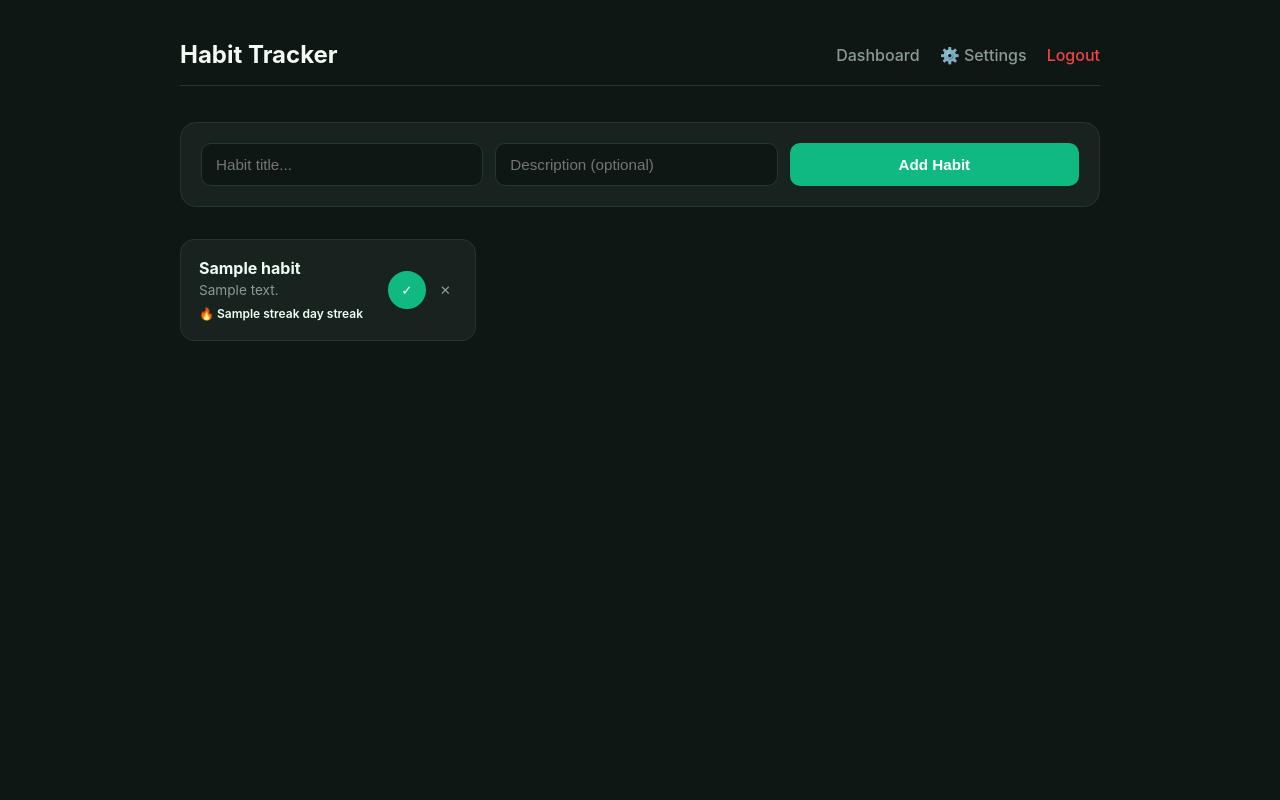
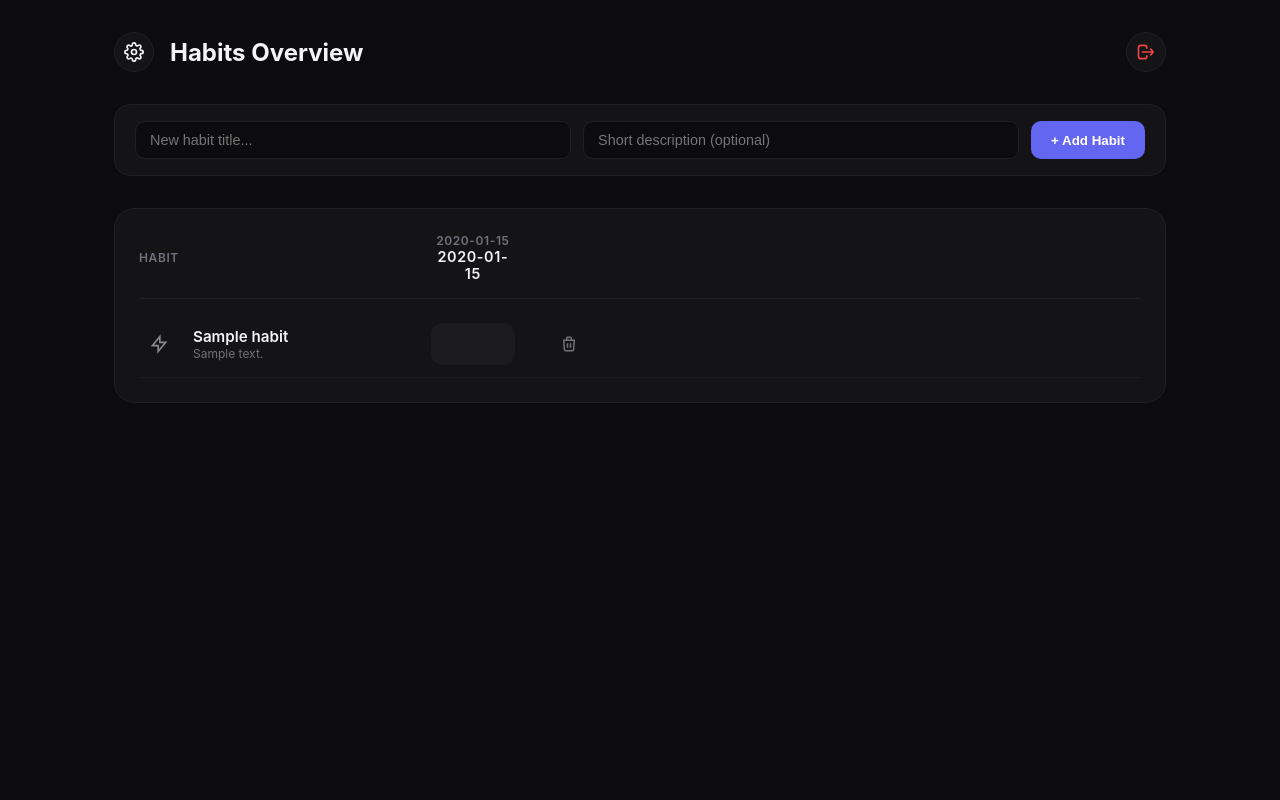
Before and after one commit to Stefanelli01/Habit-manager, a FastAPI app: template src/web/templates/index.html in a window 1280 px wide. Run offline with FastAPI, Linux system fonts and the light colour scheme; the template is opened without the code that fills it: most values are stand-ins (such as "Sample title", 1, 10 or a date in 2020); some libraries are stand-ins or nearby versions.

Commit message:
Implement desktop heatmap grid layout with SVG icons inspired by iOS habit tracker

```diff
--- a/src/web/main.py
+++ b/src/web/main.py
@@ -1,7 +1,7 @@
 import os
 from contextlib import asynccontextmanager
-from datetime import date
-from fastapi import FastAPI, Form, Request, Response
+from datetime import date, timedelta
+from fastapi import FastAPI, Form, Request
 from fastapi.responses import HTMLResponse, RedirectResponse
 from fastapi.staticfiles import StaticFiles
 from fastapi.templating import Jinja2Templates
@@ -31,34 +31,61 @@ app = FastAPI(title="Habit Manager", lifespan=lifespan)
 templates = Jinja2Templates(directory="src/web/templates")
 app.mount("/static", StaticFiles(directory="src/web/static"), name="static")
 
+PALETTES = [
+    {"bg": "#6366f1", "icon_bg": "rgba(99, 102, 241, 0.15)"},
+    {"bg": "#f97316", "icon_bg": "rgba(249, 115, 22, 0.15)"},
+    {"bg": "#ec4899", "icon_bg": "rgba(236, 72, 153, 0.15)"},
+    {"bg": "#06b6d4", "icon_bg": "rgba(6, 182, 212, 0.15)"},
+    {"bg": "#a855f7", "icon_bg": "rgba(168, 85, 247, 0.15)"},
+    {"bg": "#10b981", "icon_bg": "rgba(16, 185, 129, 0.15)"},
+    {"bg": "#eab308", "icon_bg": "rgba(234, 179, 8, 0.15)"},
+]
+
 
 def get_current_user_id(request: Request):
     user_id = request.cookies.get("user_id")
     return int(user_id) if user_id and user_id.isdigit() else None
 
 
-def fetch_habits_with_streaks(user_id: int):
+def fetch_habits_with_grid(user_id: int):
     habits = get_all_habits_by_user(user_id)
-    habits_list = []
-    today_str = str(date.today())
+    today = date.today()
+    days_strip = [(today - timedelta(days=i)) for i in range(6, -1, -1)]
 
     conn = get_db_connection()
     cursor = conn.cursor()
 
-    for habit in habits:
+    habits_list = []
+    for idx, habit in enumerate(habits):
         habit_dict = dict(habit)
+
         cursor.execute(
             "SELECT completed_at FROM habit_logs WHERE habit_id = ? ORDER BY completed_at DESC",
             (habit_dict["id"],),
         )
-        logs = [row["completed_at"] for row in cursor.fetchall()]
+        logs = set(row["completed_at"] for row in cursor.fetchall())
 
-        habit_dict["streak"] = calculate_streak(logs)
-        habit_dict["completed_today"] = today_str in logs
+        color_theme = PALETTES[idx % len(PALETTES)]
+        habit_dict["color"] = color_theme["bg"]
+        habit_dict["icon_bg"] = color_theme["icon_bg"]
+
+        grid_days = []
+        for d in days_strip:
+            d_str = str(d)
+            grid_days.append(
+                {
+                    "date": d_str,
+                    "is_today": d == today,
+                    "completed": d_str in logs,
+                }
+            )
+
+        habit_dict["grid_days"] = grid_days
+        habit_dict["streak"] = calculate_streak(sorted(list(logs), reverse=True))
         habits_list.append(habit_dict)
 
     conn.close()
-    return habits_list
+    return habits_list, days_strip
 
 
 @app.get("/login", response_class=HTMLResponse)
@@ -80,7 +107,6 @@ async def login_submit(
     user = authenticate_user(username, password)
     if user:
         response = RedirectResponse(url="/", status_code=303)
-        # Cookie de sessão (expira ao fechar se não escolher remember_me)
         max_age = 30 * 24 * 60 * 60 if remember_me else None
         response.set_cookie(key="user_id", value=str(user["id"]), max_age=max_age)
         return response
@@ -118,9 +144,11 @@ async def read_dashboard(request: Request):
     if not user_id:
         return RedirectResponse(url="/login", status_code=303)
 
-    habits = fetch_habits_with_streaks(user_id)
+    habits, days_strip = fetch_habits_with_grid(user_id)
     return templates.TemplateResponse(
-        request=request, name="index.html", context={"habits": habits}
+        request=request,
+        name="index.html",
+        context={"habits": habits, "days_strip": days_strip},
     )
 
 
@@ -143,23 +171,25 @@ async def add_habit(
     if user_id and name.strip():
         create_habit(user_id, name.strip(), description.strip())
 
-    habits = fetch_habits_with_streaks(user_id)
+    habits, days_strip = fetch_habits_with_grid(user_id)
     return templates.TemplateResponse(
         request=request,
         name="partials/habit_list.html",
-        context={"habits": habits},
+        context={"habits": habits, "days_strip": days_strip},
     )
 
 
 @app.post("/habits/{habit_id}/complete", response_class=HTMLResponse)
-async def complete_habit(request: Request, habit_id: int):
+async def complete_habit(
+    request: Request, habit_id: int, date_str: str = Form(...)
+):
     user_id = get_current_user_id(request)
-    mark_habit_completed(habit_id)
-    habits = fetch_habits_with_streaks(user_id)
+    mark_habit_completed(habit_id, date_str)
+    habits, days_strip = fetch_habits_with_grid(user_id)
     return templates.TemplateResponse(
         request=request,
         name="partials/habit_list.html",
-        context={"habits": habits},
+        context={"habits": habits, "days_strip": days_strip},
     )
 
 
@@ -167,9 +197,9 @@ async def complete_habit(request: Request, habit_id: int):
 async def remove_habit(request: Request, habit_id: int):
     user_id = get_current_user_id(request)
     delete_habit(user_id, habit_id)
-    habits = fetch_habits_with_streaks(user_id)
+    habits, days_strip = fetch_habits_with_grid(user_id)
     return templates.TemplateResponse(
         request=request,
         name="partials/habit_list.html",
-        context={"habits": habits},
+        context={"habits": habits, "days_strip": days_strip},
     )
--- a/src/web/static/style.css
+++ b/src/web/static/style.css
@@ -5,30 +5,22 @@
 }
 
 :root {
-    --bg-main: #0f1715;
-    --card-bg: #18221f;
-    --card-border: #263530;
-    --text-main: #f0fdf4;
-    --text-muted: #8b9b94;
-
-    --accent-emerald: #10b981;
-    --accent-emerald-hover: #059669;
-    --accent-sage: #34d399;
-    --accent-earth: #d97706;
+    --bg-main: #0c0c0e;
+    --card-bg: #141417;
+    --card-border: #202024;
+    --text-main: #f4f4f6;
+    --text-muted: #71717a;
+    --accent-blue: #6366f1;
     --accent-red: #ef4444;
 }
 
 [data-theme="light"] {
-    --bg-main: #f4f7f5;
+    --bg-main: #f8fafc;
     --card-bg: #ffffff;
     --card-border: #e2e8f0;
-    --text-main: #132a22;
+    --text-main: #0f172a;
     --text-muted: #64748b;
-
-    --accent-emerald: #059669;
-    --accent-emerald-hover: #047857;
-    --accent-sage: #10b981;
-    --accent-earth: #b45309;
+    --accent-blue: #4f46e5;
     --accent-red: #dc2626;
 }
 
@@ -36,49 +28,44 @@ body {
     background-color: var(--bg-main);
     color: var(--text-main);
     font-family: -apple-system, BlinkMacSystemFont, "Segoe UI", Roboto, sans-serif;
-    max-width: 960px;
+    max-width: 1100px;
     margin: 0 auto;
-    padding: 40px 20px;
+    padding: 32px 24px;
     min-height: 100vh;
-    transition: background-color 0.3s, color 0.3s;
 }
 
 .nav-bar {
     display: flex;
     justify-content: space-between;
     align-items: center;
-    margin-bottom: 36px;
-    padding-bottom: 16px;
-    border-bottom: 1px solid var(--card-border);
+    margin-bottom: 32px;
 }
 
-.nav-bar h2 {
-    font-size: 1.5rem;
-    font-weight: 700;
+.nav-left {
+    display: flex;
+    align-items: center;
+    gap: 16px;
 }
 
-.nav-links {
-    display: flex;
-    gap: 20px;
+.icon-btn {
+    background: var(--card-bg);
+    border: 1px solid var(--card-border);
+    color: var(--text-main);
+    width: 40px;
+    height: 40px;
+    border-radius: 50%;
+    display: inline-flex;
     align-items: center;
-}
-
-.nav-links a {
-    color: var(--text-muted);
+    justify-content: center;
+    cursor: pointer;
     text-decoration: none;
-    font-weight: 500;
-    transition: color 0.2s;
-}
-
-.nav-links a:hover {
-    color: var(--text-main);
 }
 
 .habit-form {
     background: var(--card-bg);
     border: 1px solid var(--card-border);
     border-radius: 16px;
-    padding: 20px;
+    padding: 16px 20px;
     margin-bottom: 32px;
 }
 
@@ -87,103 +74,112 @@ body {
     gap: 12px;
 }
 
-input[type="text"],
-input[type="password"] {
-    width: 100%;
+input[type="text"] {
     background: var(--bg-main);
     border: 1px solid var(--card-border);
     color: var(--text-main);
-    padding: 12px 14px;
+    padding: 10px 14px;
     border-radius: 10px;
-    font-size: 0.95rem;
+    font-size: 0.9rem;
     outline: none;
-    transition: border-color 0.2s, box-shadow 0.2s;
-}
-
-input[type="text"]:focus,
-input[type="password"]:focus {
-    border-color: var(--accent-emerald);
-    box-shadow: 0 0 0 3px rgba(16, 185, 129, 0.15);
+    width: 100%;
 }
 
 .btn-primary {
-    width: 100%;
-    background: var(--accent-emerald);
-    color: #ffffff;
+    background: var(--accent-blue);
+    color: white;
     border: none;
-    padding: 12px 20px;
+    padding: 10px 20px;
     border-radius: 10px;
     font-weight: 600;
-    font-size: 0.95rem;
     cursor: pointer;
-    transition: background-color 0.2s, transform 0.1s;
+    white-space: nowrap;
 }
 
-.btn-primary:hover {
-    background: var(--accent-emerald-hover);
+.grid-container {
+    background: var(--card-bg);
+    border: 1px solid var(--card-border);
+    border-radius: 20px;
+    padding: 24px;
 }
 
-.btn-primary:active {
-    transform: scale(0.99);
+.grid-header {
+    display: grid;
+    grid-template-columns: 280px repeat(7, 1fr) 40px;
+    gap: 12px;
+    align-items: center;
+    padding-bottom: 16px;
+    border-bottom: 1px solid var(--card-border);
+    margin-bottom: 12px;
+    font-size: 0.75rem;
+    color: var(--text-muted);
+    font-weight: 600;
+    text-transform: uppercase;
+    letter-spacing: 0.05em;
 }
 
-.btn-secondary {
-    width: 100%;
-    background: transparent;
-    border: 1px solid var(--card-border);
-    color: var(--text-main);
-    padding: 12px 20px;
-    border-radius: 10px;
-    font-weight: 600;
-    font-size: 0.95rem;
-    cursor: pointer;
-    transition: all 0.2s;
+.day-col-header {
+    text-align: center;
 }
 
-.btn-secondary:hover {
-    background: var(--bg-main);
-    border-color: var(--accent-emerald);
+.habit-row {
+    display: grid;
+    grid-template-columns: 280px repeat(7, 1fr) 40px;
+    gap: 12px;
+    align-items: center;
+    padding: 12px 0;
+    border-bottom: 1px solid rgba(255, 255, 255, 0.03);
 }
 
-.habit-grid {
-    display: grid;
-    grid-template-columns: repeat(auto-fill, minmax(280px, 1fr));
-    gap: 16px;
+.habit-meta {
+    display: flex;
+    align-items: center;
+    gap: 14px;
+    overflow: hidden;
 }
 
-.habit-card {
-    background: var(--card-bg);
-    border: 1px solid var(--card-border);
-    border-radius: 14px;
-    padding: 18px;
-    display: flex;
-    justify-content: space-between;
-    align-items: center;
-    transition: border-color 0.2s;
-}
-
-.habit-card:hover {
-    border-color: var(--accent-emerald);
-}
-
-.btn-check {
-    width: 38px;
-    height: 38px;
-    border-radius: 50%;
-    border: 2px solid var(--card-border);
-    background: transparent;
-    color: transparent;
+.habit-badge-icon {
+    width: 40px;
+    height: 40px;
+    border-radius: 12px;
     display: flex;
     align-items: center;
     justify-content: center;
+    flex-shrink: 0;
+}
+
+.habit-badge-icon svg {
+    width: 20px;
+    height: 20px;
+}
+
+.habit-title-box h4 {
+    font-size: 0.95rem;
+    font-weight: 600;
+    white-space: nowrap;
+    overflow: hidden;
+    text-overflow: ellipsis;
+}
+
+.habit-title-box p {
+    font-size: 0.75rem;
+    color: var(--text-muted);
+}
+
+.day-box {
+    height: 42px;
+    border-radius: 12px;
+    background: rgba(255, 255, 255, 0.03);
+    border: 1px solid transparent;
     cursor: pointer;
     transition: all 0.2s;
+    display: flex;
+    align-items: center;
+    justify-content: center;
 }
 
-.btn-check.done {
-    background: var(--accent-emerald);
-    border-color: var(--accent-emerald);
-    color: white;
+.day-box:hover {
+    border-color: var(--card-border);
 }
 
 .btn-del {
@@ -191,101 +187,13 @@ input[type="password"]:focus {
     border: none;
     color: var(--text-muted);
     cursor: pointer;
+    display: flex;
+    align-items: center;
+    justify-content: center;
+    border-radius: 8px;
     padding: 6px;
-    border-radius: 6px;
-    transition: color 0.2s;
 }
 
 .btn-del:hover {
     color: var(--accent-red);
 }
-
-.auth-container {
-    max-width: 420px;
-    margin: 60px auto;
-}
-
-.auth-header {
-    text-align: center;
-    margin-bottom: 24px;
-}
-
-.auth-header h1 {
-    font-size: 1.8rem;
-    color: var(--text-main);
-    margin-bottom: 6px;
-}
-
-.auth-header p {
-    color: var(--text-muted);
-    font-size: 0.9rem;
-}
-
-.auth-card {
-    background: var(--card-bg);
-    border: 1px solid var(--card-border);
-    border-radius: 16px;
-    padding: 32px;
-    box-shadow: 0 10px 25px -5px rgba(0, 0, 0, 0.2);
-}
-
-.auth-title {
-    font-size: 1.25rem;
-    font-weight: 600;
-    margin-bottom: 16px;
-    color: var(--text-main);
-}
-
-.auth-form {
-    display: flex;
-    flex-direction: column;
-    gap: 14px;
-}
-
-.input-group {
-    display: flex;
-    flex-direction: column;
-    gap: 6px;
-}
-
-.remember-row {
-    display: flex;
-    align-items: center;
-    justify-content: space-between;
-    font-size: 0.85rem;
-    color: var(--text-muted);
-    margin: 2px 0 4px 0;
-}
-
-.checkbox-label {
-    display: flex;
-    align-items: center;
-    gap: 8px;
-    cursor: pointer;
-    user-select: none;
-}
-
-.checkbox-label input[type="checkbox"] {
-    accent-color: var(--accent-emerald);
-    width: 16px;
-    height: 16px;
-}
-
-.auth-divider {
-    border: 0;
-    border-top: 1px solid var(--card-border);
-    margin: 28px 0;
-}
-
-.auth-footer p {
-    color: var(--text-muted);
-    font-size: 0.9rem;
-    text-align: center;
-}
-
-.settings-card {
-    background: var(--card-bg);
-    border: 1px solid var(--card-border);
-    border-radius: 16px;
-    padding: 24px;
-}
--- a/src/web/templates/index.html
+++ b/src/web/templates/index.html
@@ -3,7 +3,7 @@
 <head>
     <meta charset="UTF-8">
     <meta name="viewport" content="width=device-width, initial-scale=1.0">
-    <title>Habit Tracker - Dashboard</title>
+    <title>Habit Tracker</title>
     <link rel="stylesheet" href="/static/style.css">
     <script src="https://unpkg.com/htmx.org@1.9.10"></script>
     <script>
@@ -13,19 +13,24 @@
 <body>
 
     <div class="nav-bar">
-        <h2>Habit Tracker</h2>
-        <div class="nav-links">
-            <a href="/">Dashboard</a>
-            <a href="/settings">⚙️ Settings</a>
-            <a href="/logout" style="color: var(--accent-red);">Logout</a>
+        <div class="nav-left">
+            <a href="/settings" class="icon-btn" title="Settings">
+                <svg width="20" height="20" fill="none" stroke="currentColor" stroke-width="2" viewBox="0 0 24 24"><path d="M12 15a3 3 0 100-6 3 3 0 000 6z"/><path d="M19.4 15a1.65 1.65 0 00.33 1.82l.06.06a2 2 0 010 2.83 2 2 0 01-2.83 0l-.06-.06a1.65 1.65 0 00-1.82-.33 1.65 1.65 0 00-1 1.51V21a2 2 0 01-2 2 2 2 0 01-2-2v-.09A1.65 1.65 0 009 19.4a1.65 1.65 0 00-1.82.33l-.06.06a2 2 0 01-2.83 0 2 2 0 010-2.83l.06-.06a1.65 1.65 0 00.33-1.82 1.65 1.65 0 00-1.51-1H3a2 2 0 01-2-2 2 2 0 012-2h.09A1.65 1.65 0 004.6 9a1.65 1.65 0 00-.33-1.82l-.06-.06a2 2 0 010-2.83 2 2 0 012.83 0l.06.06a1.65 1.65 0 001.82.33H9a1.65 1.65 0 001-1.51V3a2 2 0 012-2 2 2 0 012 2v.09a1.65 1.65 0 001 1.51 1.65 1.65 0 001.82-.33l.06-.06a2 2 0 012.83 0 2 2 0 010 2.83l-.06.06a1.65 1.65 0 00-.33 1.82V9a1.65 1.65 0 001.51 1H21a2 2 0 012 2 2 2 0 01-2 2h-.09a1.65 1.65 0 00-1.51 1z"/></svg>
+            </a>
+            <h2>Habits Overview</h2>
+        </div>
+        <div>
+            <a href="/logout" class="icon-btn" title="Logout" style="color: var(--accent-red);">
+                <svg width="20" height="20" fill="none" stroke="currentColor" stroke-width="2" viewBox="0 0 24 24"><path d="M17 16l4-4m0 0l-4-4m4 4H7m6 4v1a3 3 0 01-3 3H6a3 3 0 01-3-3V7a3 3 0 013-3h4a3 3 0 013 3v1"/></svg>
+            </a>
         </div>
     </div>
 
     <form class="habit-form" hx-post="/habits" hx-target="#habit-list" hx-swap="outerHTML" hx-on::after-request="this.reset()">
         <div class="form-row-desktop">
-            <input type="text" name="name" placeholder="Habit title..." required>
-            <input type="text" name="description" placeholder="Description (optional)">
-            <button type="submit" class="btn-primary">Add Habit</button>
+            <input type="text" name="name" placeholder="New habit title..." required>
+            <input type="text" name="description" placeholder="Short description (optional)">
+            <button type="submit" class="btn-primary">+ Add Habit</button>
         </div>
     </form>
 
--- a/src/web/templates/partials/habit_list.html
+++ b/src/web/templates/partials/habit_list.html
@@ -1,39 +1,53 @@
-<div id="habit-list" class="habit-grid">
+<div id="habit-list" class="grid-container">
+    <div class="grid-header">
+        <div>Habit</div>
+        {% for d in days_strip %}
+            <div class="day-col-header">
+                <div>{{ d.strftime('%a') }}</div>
+                <div style="font-size: 0.9rem; color: var(--text-main);">{{ d.strftime('%d') }}</div>
+            </div>
+        {% endfor %}
+        <div></div>
+    </div>
+
     {% if not habits %}
-        <p style="color: var(--text-muted); grid-column: 1/-1; text-align: center; margin-top: 20px;">
-            No habits registered yet. Create your first habit above!
-        </p>
+        <p style="color: var(--text-muted); text-align: center; padding: 40px 0;">No habits found. Create your first habit above!</p>
     {% endif %}
 
     {% for habit in habits %}
-        <div class="habit-card">
-            <div>
-                <h4 style="margin: 0;">{{ habit.name }}</h4>
+        <div class="habit-row">
+            <div class="habit-meta">
+                <div class="habit-badge-icon" style="background: {{ habit.icon_bg }}; color: {{ habit.color }};">
+                    <svg fill="none" stroke="currentColor" stroke-width="2" viewBox="0 0 24 24"><path d="M13 10V3L4 14h7v7l9-11h-7z"/></svg>
+                </div>
+                <div class="habit-title-box">
+                    <h4>{{ habit.name }}</h4>
                     {% if habit.description %}
-                    <p style="margin: 4px 0; font-size: 0.85rem; color: var(--text-muted);">{{ habit.description }}</p>
+                        <p>{{ habit.description }}</p>
+                    {% else %}
+                        <p>🔥 {{ habit.streak }} day streak</p>
                     {% endif %}
-                <span style="font-size: 0.75rem; color: var(--accent-purple); font-weight: 600;">🔥 {{ habit.streak }} day streak</span>
                 </div>
-            <div style="display: flex; gap: 8px; align-items: center;">
-                {% if habit.completed_today %}
-                    <button class="btn-check done" disabled>✓</button>
-                {% else %}
-                    <button class="btn-check"
-                            hx-post="/habits/{{ habit.id }}/complete"
-                            hx-target="#habit-list"
-                            hx-swap="outerHTML">
-                        ✓
+            </div>
+
+            {% for day in habit.grid_days %}
+                <form hx-post="/habits/{{ habit.id }}/complete" hx-target="#habit-list" hx-swap="outerHTML" style="display: contents;">
+                    <input type="hidden" name="date_str" value="{{ day.date }}">
+                    <button type="submit"
+                            class="day-box"
+                            style="{% if day.completed %}background: {{ habit.color }};{% endif %}"
+                            title="{{ day.date }}">
                     </button>
-                {% endif %}
+                </form>
+            {% endfor %}
 
             <button class="btn-del"
                     hx-delete="/habits/{{ habit.id }}"
                     hx-target="#habit-list"
                     hx-swap="outerHTML"
-                        hx-confirm="Delete this habit?">
-                    ✕
+                    hx-confirm="Delete habit?">
+                <svg width="18" height="18" fill="none" stroke="currentColor" stroke-width="2" viewBox="0 0 24 24"><path d="M19 7l-.867 12.142A2 2 0 0116.138 21H7.862a2 2 0 01-1.995-1.858L5 7m5 4v6m4-6v6m1-10V4a1 1 0 00-1-1h-4a1 1 0 00-1 1v3M4 7h16"/></svg>
             </button>
-            </div>
         </div>
     {% endfor %}
 </div>
```
Lines whose indentation alone changed are shown as unchanged.
